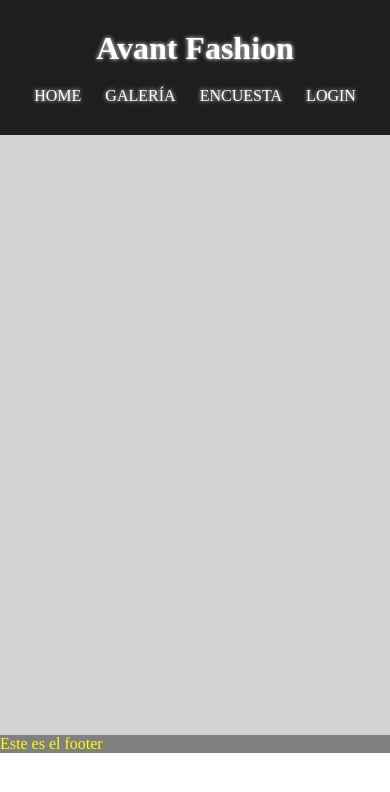
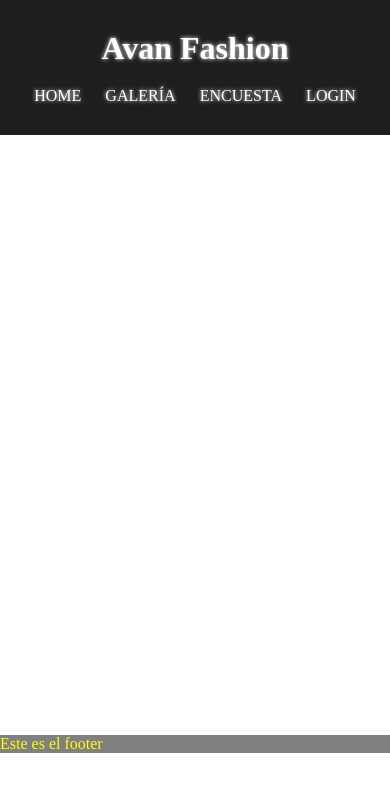
Before and after one commit to ivanna123456789/IvannaCarlos, a plain HTML site: page TiendaRopa/index.html in a window 390 px wide. Drawn offline with Linux system fonts and the light colour scheme.

Commit message:
Correción del código

```diff
--- a/TiendaRopa/estilos.css
+++ b/TiendaRopa/estilos.css
@@ -32,15 +32,13 @@ footer{
 }
 @media screen and (max-width: 540px){
     header div h1, header div ul{
-        width: 100%;
+	width:100%;
     }
     header div ul{
-        justify-content: space-evenly;
+	justify-content: space-evenly;
     }
     header div h1{
-        text-align: center;
+	text-align: center;
     }
-    section{
-        background-color: lightgrey;
-    }
+
 }
--- a/TiendaRopa/index.html
+++ b/TiendaRopa/index.html
@@ -9,7 +9,7 @@
 <body>
     <header>
         <div>
-            <h1>Avant Fashion</h1>
+            <h1>Avan Fashion</h1>
             <ul>
                 <li>HOME</li>
                 <li>GALERÍA</li>
```
